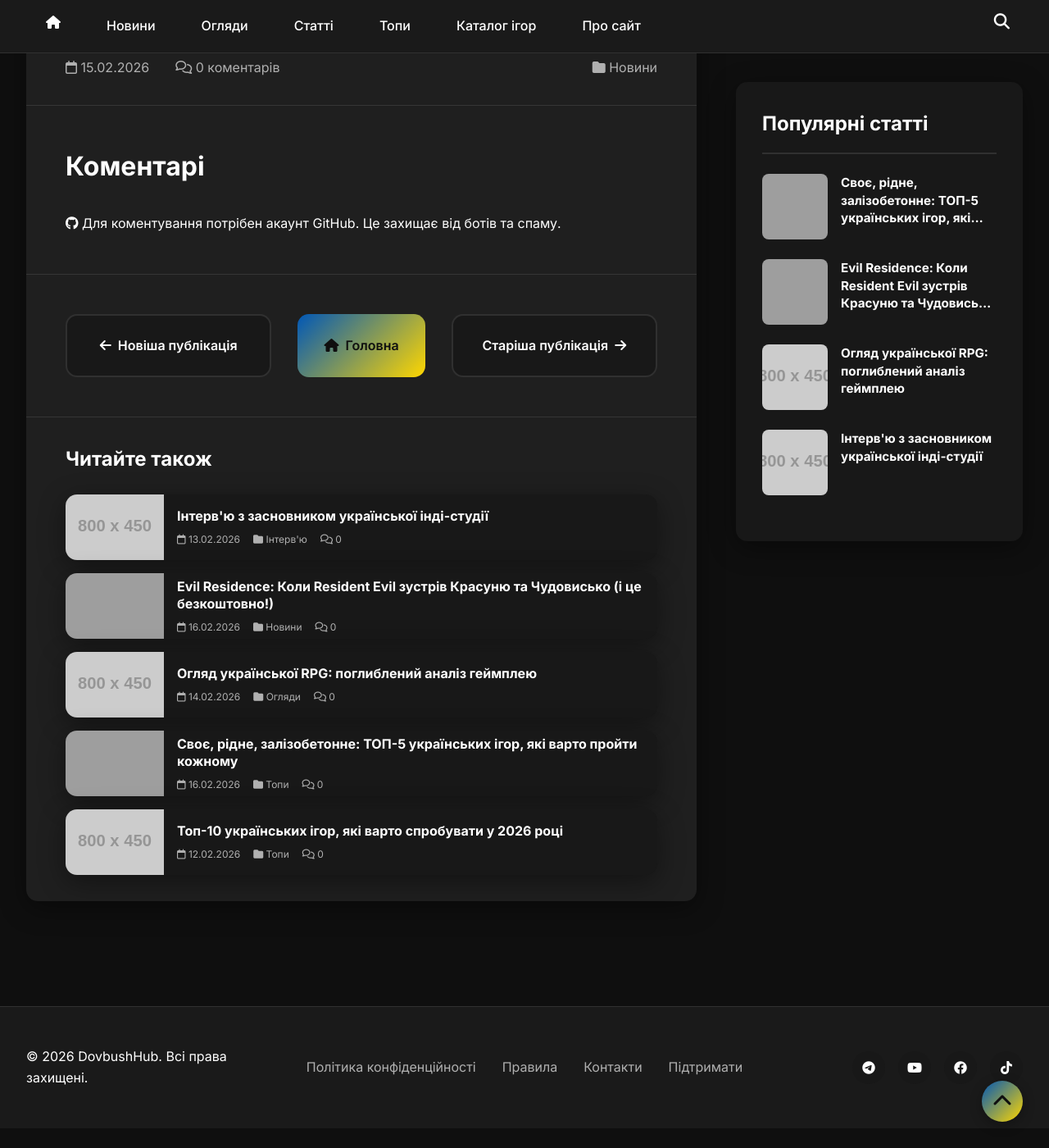
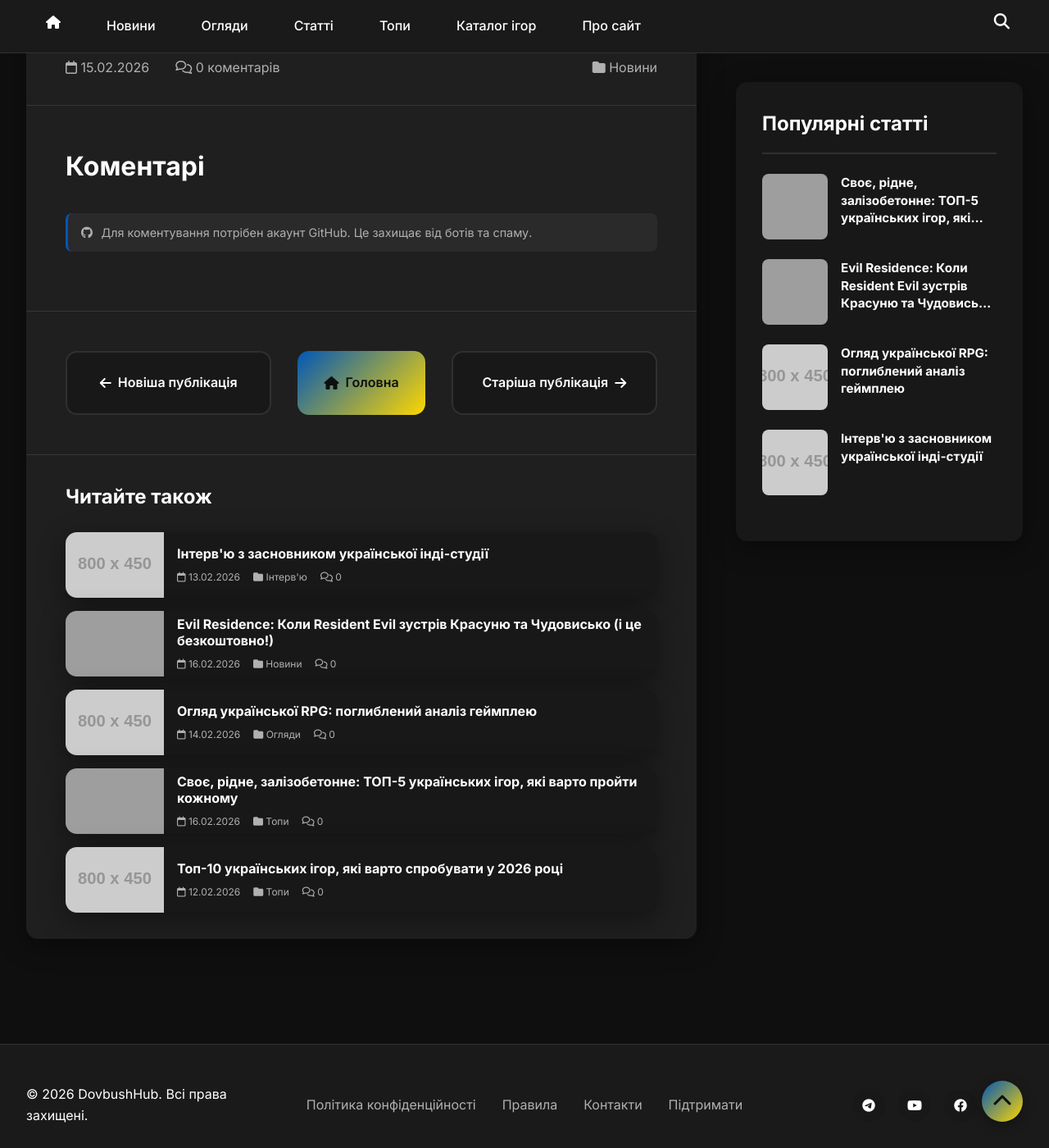
Before and after one commit to dovbush-media/dovbush-media.github.io, a Jekyll site: the page built from _posts/2026-02-15-ukrainian-studio-announces-new-game.md, in a window 1280 px wide and 1400 px high, scrolled down 1964 px. Shown: the whole window at 82% size. Built offline with Jekyll 4.4.1, drawn with Linux system fonts in a browser that asks for light colours; comment, search, counter and statistics services are not loaded; before the commit the page ends 3340 px from its top, so only the background shows below that; grey boxes are pictures that could not be loaded.

Commit message:
Update style.css

```diff
--- a/assets/css/style.css
+++ b/assets/css/style.css
@@ -1614,3 +1614,25 @@ body {
     padding: 2rem 1rem;
   }
 }
+
+/* ========================================
+   GISCUS КОМЕНТАРІ
+   ======================================== */
+
+.comments-note {
+  color: var(--text-secondary);
+  font-size: 0.9rem;
+  margin-bottom: 1.5rem;
+  padding: 0.75rem 1rem;
+  background: rgba(255, 255, 255, 0.05);
+  border-radius: 8px;
+  border-left: 3px solid var(--accent-blue);
+}
+
+.comments-note i {
+  margin-right: 0.4rem;
+}
+
+.giscus {
+  margin-top: 1rem;
+}
```
